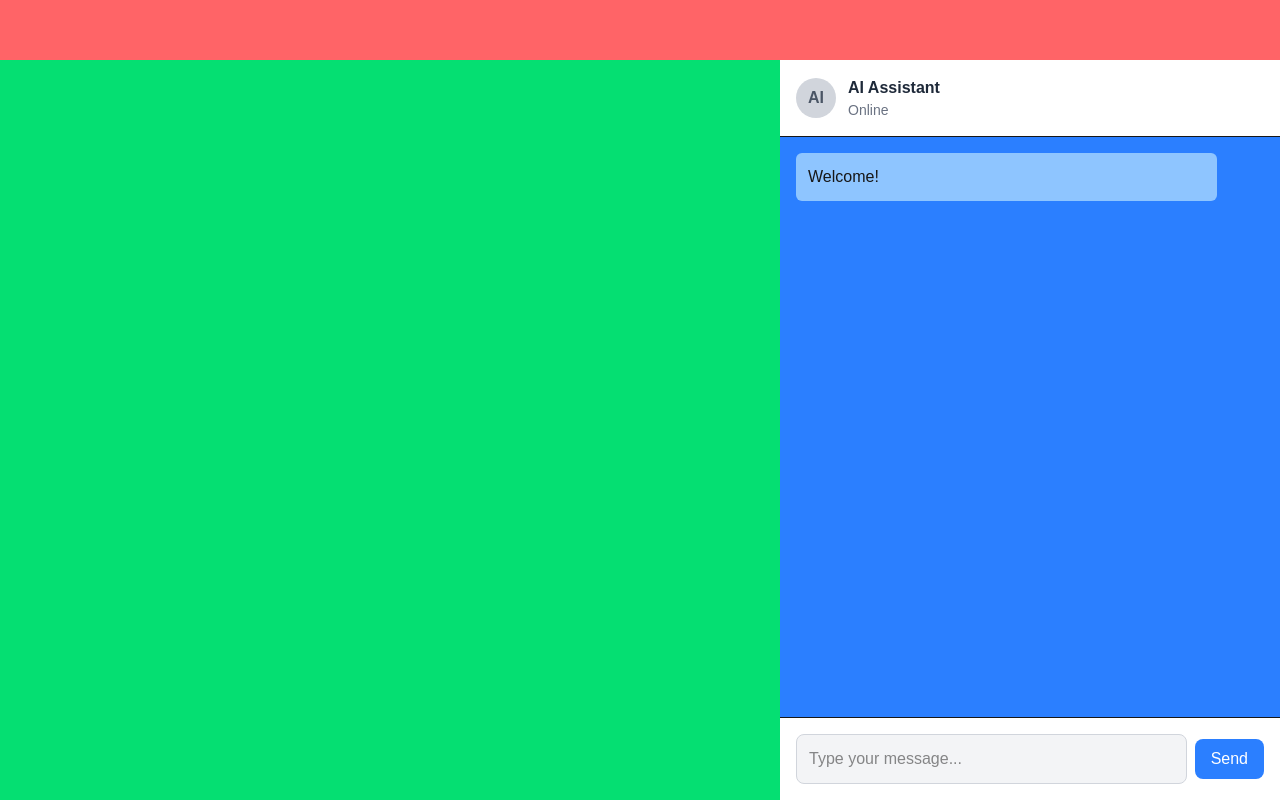
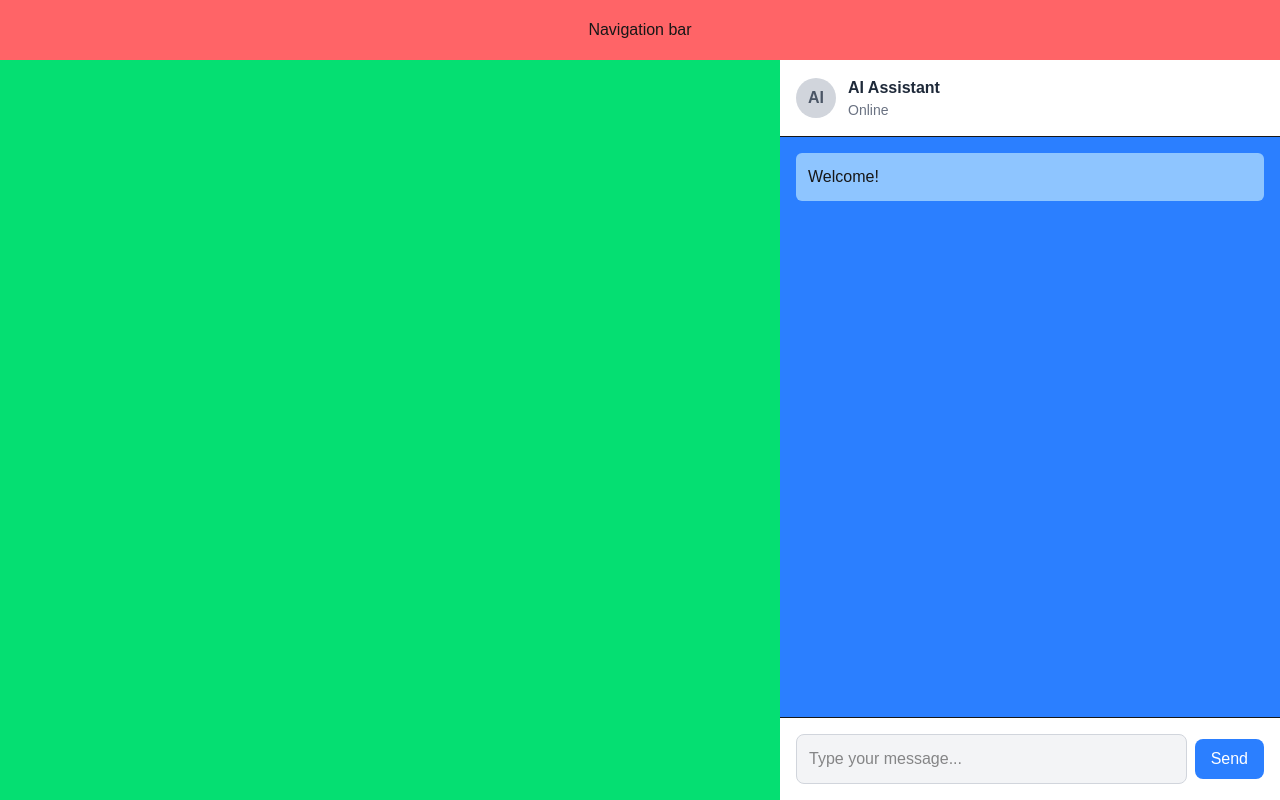
Before and after one commit to FCNealVillangca/chatlayout, a Next.js app: page / in a window 1280 px wide. Built offline with nearby package versions, Linux system fonts and the light colour scheme.

Commit message:
Enhance ChatInterface with virtual keyboard support and improved message handling. Refactored scrolling behavior to ensure smooth transitions when messages change or keyboard opens, and updated navigation bar styling for better layout consistency.

```diff
--- a/src/components/ChatInterface.tsx
+++ b/src/components/ChatInterface.tsx
@@ -1,40 +1,57 @@
 "use client";
 
 import { useRef, useEffect, useState } from "react";
+import useVirtualKeyboard from "@/hooks/useVirtualKeyboard"; // Adjust path accordingly
+
+// Message type
+type Message = {
+  id: number;
+  type: "ai" | "user";
+  content: string;
+};
 
 export default function Home() {
   const messagesEndRef = useRef<HTMLDivElement>(null);
   const inputRef = useRef<HTMLInputElement>(null);
 
   // Initial AI message
-  const [messages, setMessages] = useState<
-    Array<{ id: number; type: "ai" | "user"; content: string }>
-  >([{ id: 0, type: "ai" as const, content: "Welcome!" }]);
+  const [messages, setMessages] = useState<Message[]>([
+    { id: 0, type: "ai", content: "Welcome!" },
+  ]);
+
+  const { isKeyboardOpen, handleInputFocus, handleInputBlur } =
+    useVirtualKeyboard();
 
   const scrollToBottom = () => {
     messagesEndRef.current?.scrollIntoView({ behavior: "smooth" });
   };
 
+  // Scroll to bottom when messages change
   useEffect(() => {
-    scrollToBottom();
+    const timeoutId = setTimeout(scrollToBottom, 200); // Wait for DOM update
+    return () => clearTimeout(timeoutId);
   }, [messages]);
 
-  const handleInputFocus = () => {
-    setTimeout(scrollToBottom, 300); // iOS Safari workaround
-  };
+  // Optional: Scroll to bottom again when keyboard opens
+  useEffect(() => {
+    if (isKeyboardOpen) {
+      const timeoutId = setTimeout(scrollToBottom, 200);
+      return () => clearTimeout(timeoutId);
+    }
+  }, [isKeyboardOpen]);
 
   const handleSendMessage = (text: string) => {
     if (!text.trim()) return;
 
-    const newMessage = {
+    const newMessage: Message = {
       id: messages.length,
-      type: "user" as const,
+      type: "user",
       content: text,
     };
 
-    const aiReply = {
+    const aiReply: Message = {
       id: messages.length + 1,
-      type: "ai" as const,
+      type: "ai",
       content: `You said: ${text}`,
     };
 
@@ -53,7 +70,9 @@ export default function Home() {
   return (
     <div className="w-full h-[100dvh] bg-gray-100 flex flex-col">
       {/* NAVIGATION */}
-      <nav className="min-h-[60px] bg-red-400"></nav>
+      <nav className="min-h-[60px] bg-red-400 flex flex-col items-center justify-center">
+        Navigation bar
+      </nav>
 
       {/* MAIN CONTENT */}
       <main className="flex-1 bg-blue-400 flex flex-grow min-h-0 overflow-hidden">
@@ -74,18 +93,14 @@ export default function Home() {
 
           {/* Messages Container */}
           <div
-            className="flex-1 overflow-y-auto p-4 bg-blue-500 flex flex-col gap-4"
+            className={`flex-1 overflow-y-auto p-4 bg-blue-500 flex flex-col gap-4`}
             style={{ maxHeight: "calc(100dvh - 160px)" }}
           >
+            {isKeyboardOpen && <div className="mb-auto"></div>}
             {messages.map((message) => (
-              <div
-                key={message.id}
-                className={`w-full flex flex-col ${
-                  message.type === "ai" ? "items-start" : "items-end"
-                } `}
-              >
+              <div key={message.id} className="w-full">
                 <div
-                  className={`p-3 rounded-md w-[90%] ${
+                  className={`p-3 rounded-md ${
                     message.type === "ai"
                       ? "bg-blue-300 ml-0 text-left"
                       : "bg-green-300 ml-auto text-right"
@@ -111,6 +126,7 @@ export default function Home() {
                 className="flex-1 p-3 border border-gray-300 rounded-lg outline-none bg-gray-100"
                 placeholder="Type your message..."
                 onFocus={handleInputFocus}
+                onBlur={handleInputBlur}
               />
               <button
                 type="submit"
```
